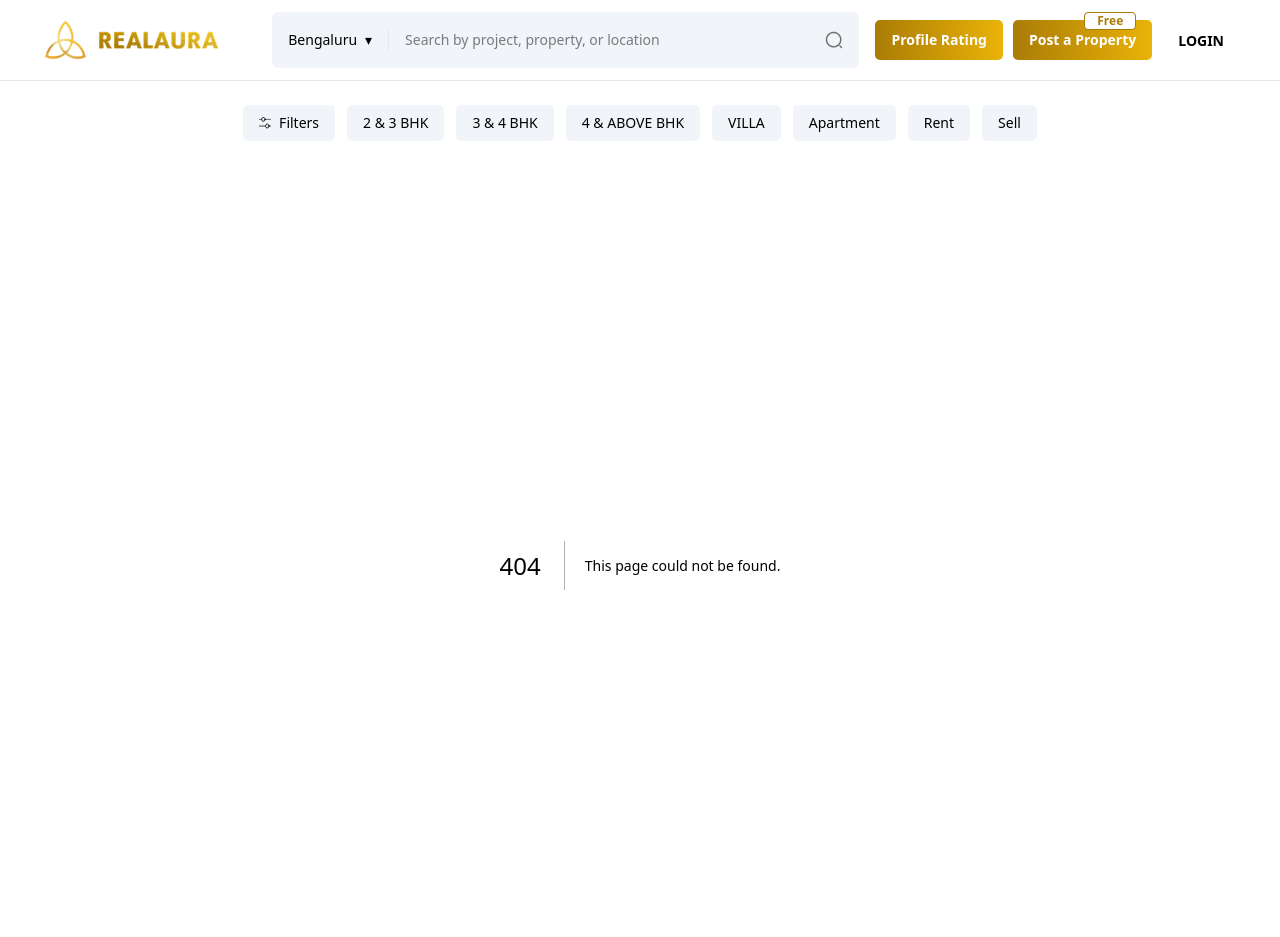
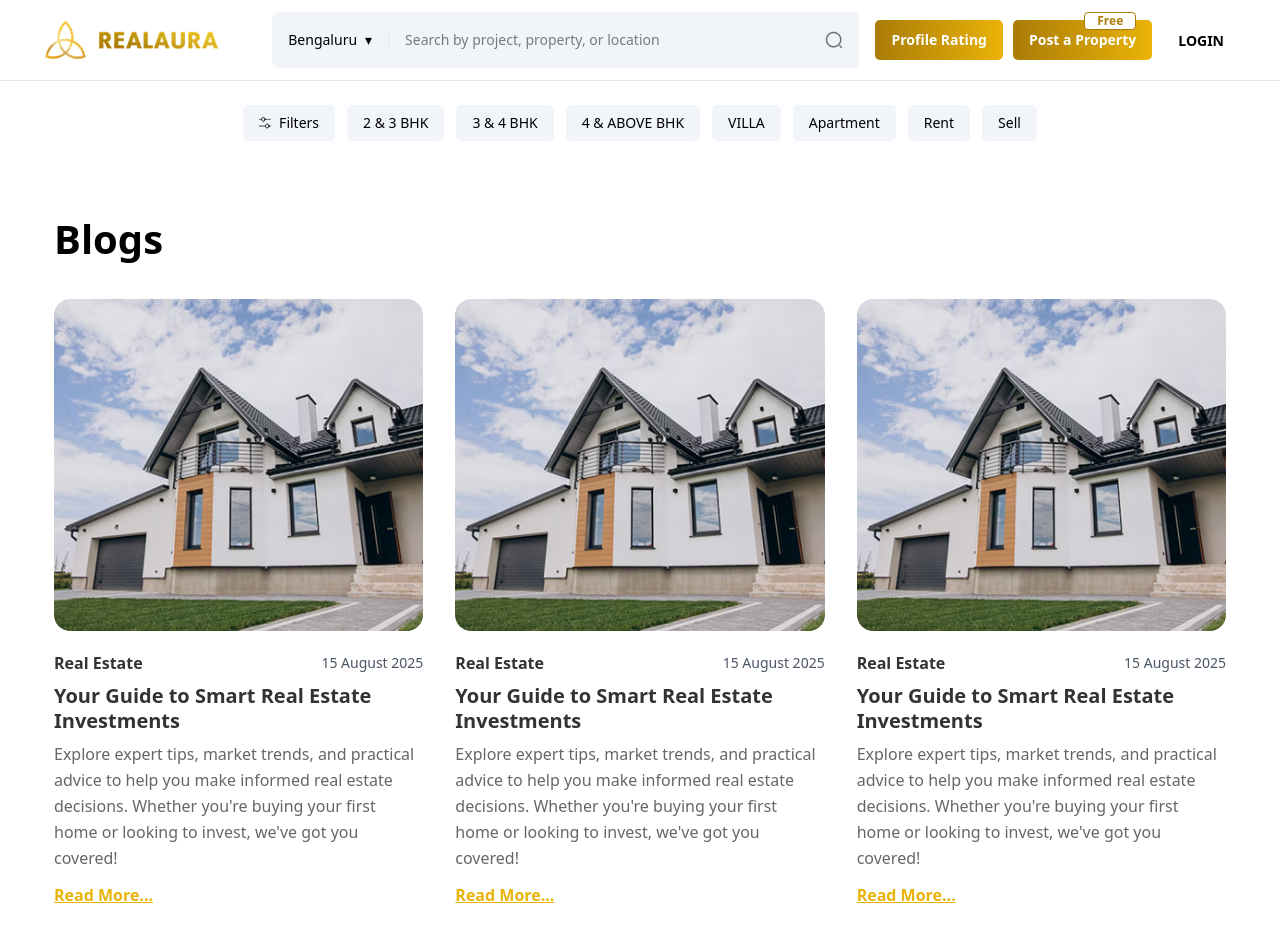
Before and after one commit to NeelAdmin/realAura-demo, a Next.js app: page /blog in a window 1280 px wide. Before the commit this address had no page. Shown: the top 937 px of the page. Built offline with nearby package versions, Linux system fonts and the light colour scheme.

Commit message:
- Made Blog page

```diff
--- /dev/null
+++ b/src/app/(main)/blog/page.tsx
@@ -0,0 +1,22 @@
+import BlogCard from "@/components/layout/blog/blog-card";
+import { blogs } from "@/components/layout/blog/blog-list";
+
+const BlogPage = () => {
+  return (
+    <div className="m-4 md:m-[30px]">
+      <div className="flex flex-col gap-8 p-2 md:gap-10 md:p-6">
+        <h1 className="text-[32px] leading-[100%] font-semibold tracking-normal md:text-[40px]">
+          Blogs
+        </h1>
+
+        <div className="grid grid-cols-[repeat(auto-fit,minmax(min(100%,335px),1fr))] gap-6 md:grid-cols-[repeat(auto-fit,minmax(350px,1fr))] md:gap-8">
+          {blogs.map((blog) => (
+            <BlogCard key={blog.id} blog={blog} />
+          ))}
+        </div>
+      </div>
+    </div>
+  );
+};
+
+export default BlogPage;
--- /dev/null
+++ b/src/components/layout/blog/blog-card.tsx
@@ -0,0 +1,39 @@
+import { Blog } from "./blog-list";
+
+const BlogCard = ({ blog }: { blog: Blog }) => {
+  return (
+    <>
+      {" "}
+      <div key={blog.id} className="flex flex-col gap-2.5 md:gap-5">
+        <div className="aspect-[335/258.49] w-full overflow-hidden rounded-[11.49px] md:aspect-[400/360] md:rounded-2xl">
+          <img src={blog.image} alt={blog.title} className="h-full w-full object-cover" />
+        </div>
+
+        <div className="flex flex-col gap-2">
+          <div className="flex items-center justify-between">
+            <span className="md-text-[12px] text-[8.62px] font-[700] text-[#333333] md:text-base">
+              {blog.subtitle}
+            </span>
+            <span className="md-text-[12px] text-[8.62px] font-[500] text-gray-600 md:text-sm">
+              {blog.date}
+            </span>
+          </div>
+
+          <h2 className="md-text-[24px] text-[17.23px] leading-tight font-[700] text-[#333333] md:text-xl">
+            {blog.title}
+          </h2>
+
+          <p className="md-text-[16px] text-[11.49px] leading-relaxed text-[#666666] md:text-base">
+            {blog.description}
+          </p>
+
+          <button className="text-secondary-end mt-1 text-left text-sm font-semibold underline transition-colors hover:text-yellow-800 md:text-base">
+            Read More...
+          </button>
+        </div>
+      </div>
+    </>
+  );
+};
+
+export default BlogCard;
--- /dev/null
+++ b/src/components/layout/blog/blog-list.ts
@@ -0,0 +1,47 @@
+export type Blog = {
+  id: number;
+  subtitle: string;
+  title: string;
+  description: string;
+  date: string;
+  image: string;
+};
+
+export const blogs: Blog[] = [
+  {
+    id: 1,
+    subtitle: "Real Estate",
+    title: "Your Guide to Smart Real Estate Investments",
+    description:
+      "Explore expert tips, market trends, and practical advice to help you make informed real estate decisions. Whether you're buying your first home or looking to invest, we've got you covered!",
+    date: "15 August 2025",
+    image: "/images/BlogHome.png",
+  },
+  {
+    id: 2,
+    subtitle: "Real Estate",
+    title: "Your Guide to Smart Real Estate Investments",
+    description:
+      "Explore expert tips, market trends, and practical advice to help you make informed real estate decisions. Whether you're buying your first home or looking to invest, we've got you covered!",
+    date: "15 August 2025",
+    image: "/images/BlogHome.png",
+  },
+  {
+    id: 3,
+    subtitle: "Real Estate",
+    title: "Your Guide to Smart Real Estate Investments",
+    description:
+      "Explore expert tips, market trends, and practical advice to help you make informed real estate decisions. Whether you're buying your first home or looking to invest, we've got you covered!",
+    date: "15 August 2025",
+    image: "/images/BlogHome.png",
+  },
+  {
+    id: 4,
+    subtitle: "Real Estate",
+    title: "Your Guide to Smart Real Estate Investments",
+    description:
+      "Explore expert tips, market trends, and practical advice to help you make informed real estate decisions. Whether you're buying your first home or looking to invest, we've got you covered!",
+    date: "15 August 2025",
+    image: "/images/BlogHome.png",
+  },
+];
```
Also changed, not shown: public/images/BlogHome.png (added).
